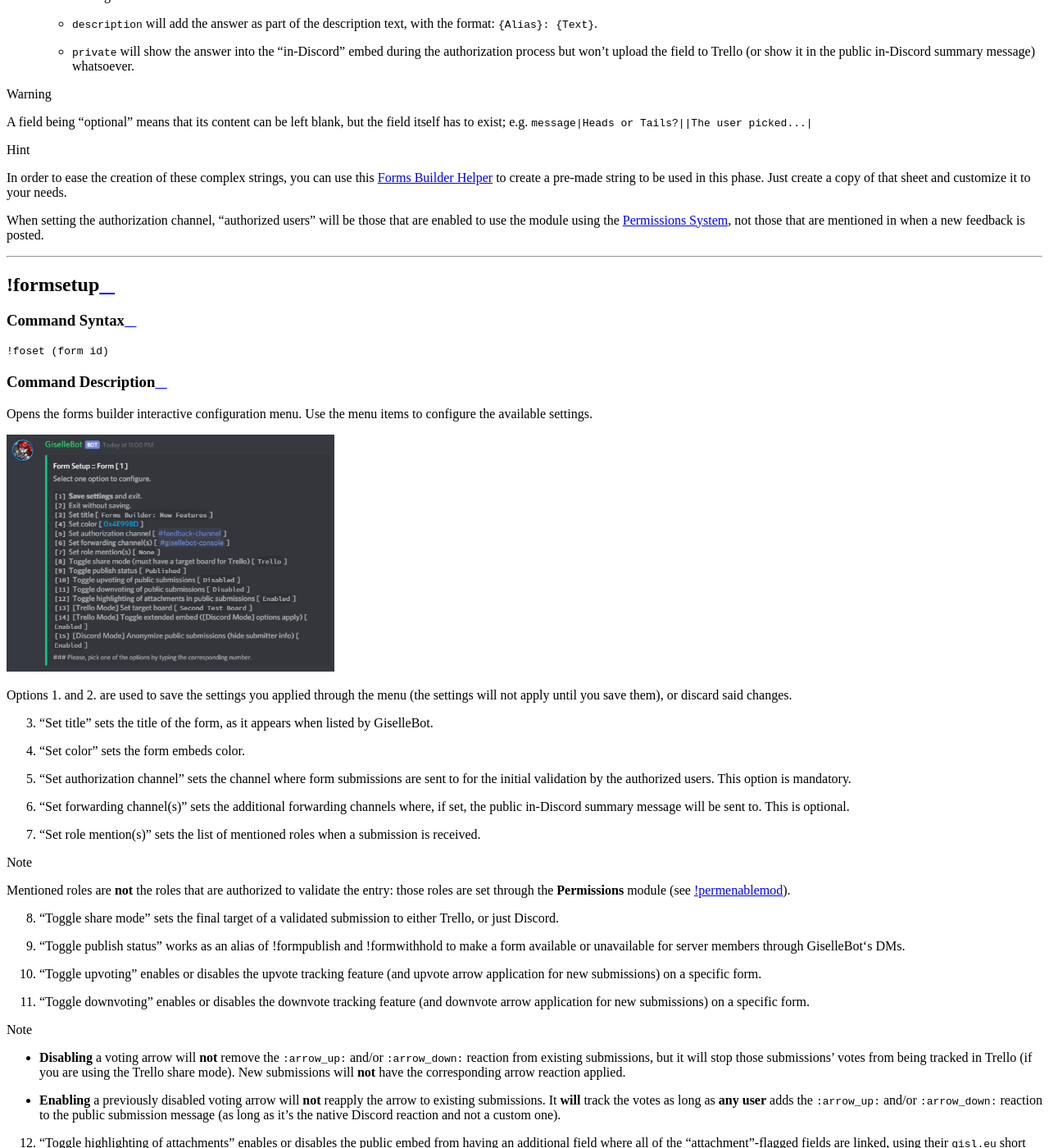
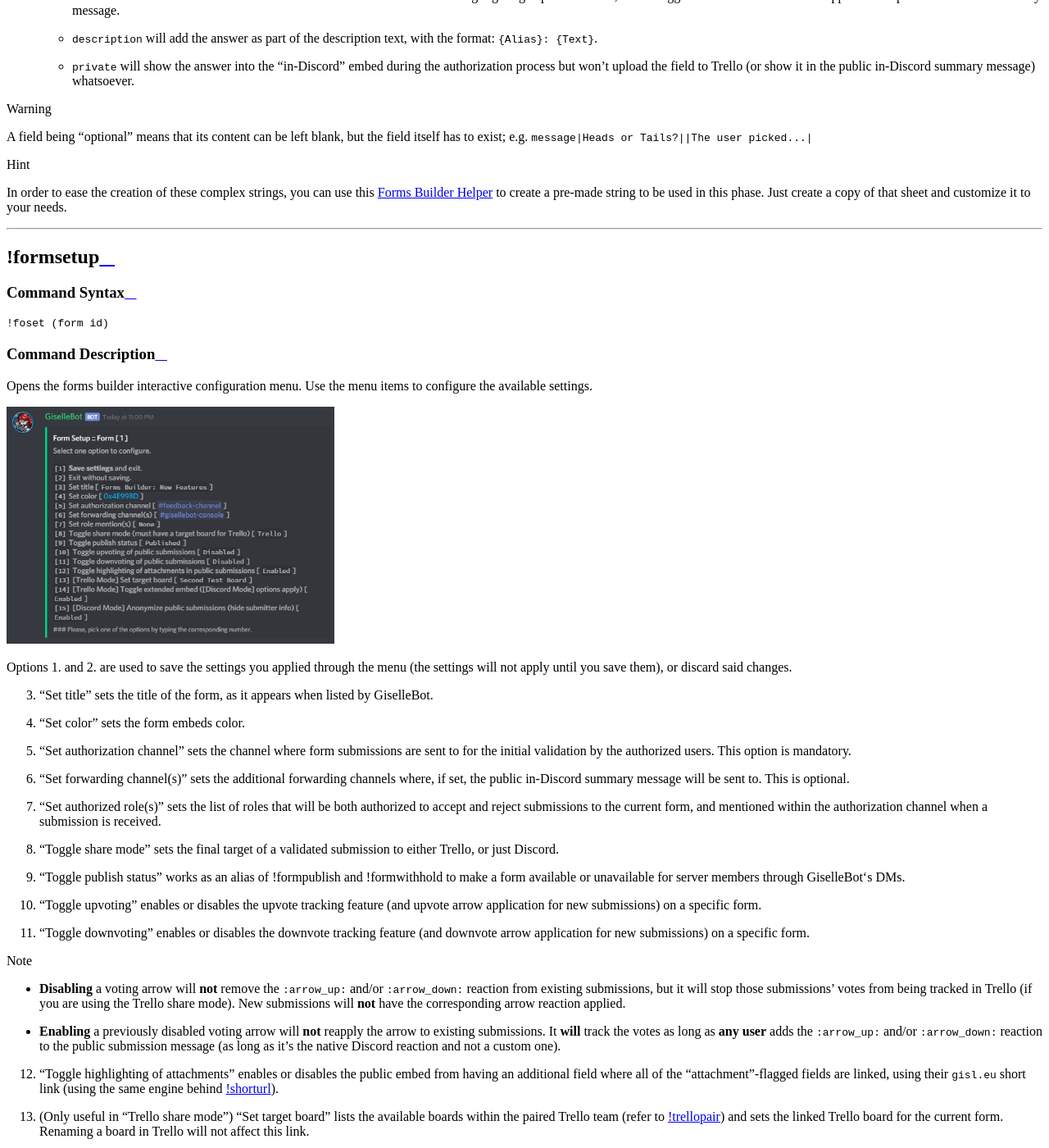
Before and after one commit to cycloptux/GiselleBot-Documentation, a Sphinx documentation site: the page built from docs/source/utility/forms.rst, in a window 1280 px wide and 1400 px high, scrolled down 5259 px. Shown: the whole window at 82% size. Built offline with Sphinx 7.4.7 and the Read the Docs theme 2.0.0, drawn with Linux system fonts in a browser that asks for light colours; some of the changed text lies outside the part shown.

Commit message:
Updated to reflect the latest changes in permissions.

```diff
--- a/docs/source/utility/forms.rst
+++ b/docs/source/utility/forms.rst
@@ -19,7 +19,7 @@
 
 
 .. note::
-    A **web dashboard (BETA)** will soon be available to create, edit and and maintain forms.
+    Users that are enabled to use the module using the :ref:`permissions` will always be authorized to accept or reject any submission coming from any form. In order to enable more roles to accept/reject specific forms, you can set one or more roles as "authorized roles" on each form both during the initial setup of the form and through the |bot_prefix|\ formsetup command.
 
 .. admonition:: Premium
 
@@ -176,8 +176,6 @@
 .. hint::
     In order to ease the creation of these complex strings, you can use this `Forms Builder Helper <https://docs.google.com/spreadsheets/d/1rn6CY2PVD2Nn0cda1gfF_E3OysBcBN63ma-BG602NyI/edit?usp=sharing>`_ to create a pre-made string to be used in this phase. Just create a copy of that sheet and customize it to your needs.
 
-When setting the authorization channel, "authorized users" will be those that are enabled to use the module using the :ref:`permissions`, not those that are mentioned in when a new feedback is posted.
-
 ....
 
 |bot_prefix|\ formsetup
@@ -204,11 +202,7 @@
 4. "Set color" sets the form embeds color.
 5. "Set authorization channel" sets the channel where form submissions are sent to for the initial validation by the authorized users. This option is mandatory.
 6. "Set forwarding channel(s)" sets the additional forwarding channels where, if set, the public in-Discord summary message will be sent to. This is optional.
-7. "Set role mention(s)" sets the list of mentioned roles when a submission is received.
-
-.. note::
-    Mentioned roles are **not** the roles that are authorized to validate the entry: those roles are set through the **Permissions** module (see :ref:`permenablemod`).
-
+7. "Set authorized role(s)" sets the list of roles that will be both authorized to accept and reject submissions to the current form, and mentioned within the authorization channel when a submission is received.
 8. "Toggle share mode" sets the final target of a validated submission to either Trello, or just Discord.
 9. "Toggle publish status" works as an alias of |bot_prefix|\ formpublish and |bot_prefix|\ formwithhold to make a form available or unavailable for server members through |bot_name|\ 's DMs.
 10. "Toggle upvoting" enables or disables the upvote tracking feature (and upvote arrow application for new submissions) on a specific form.
```
